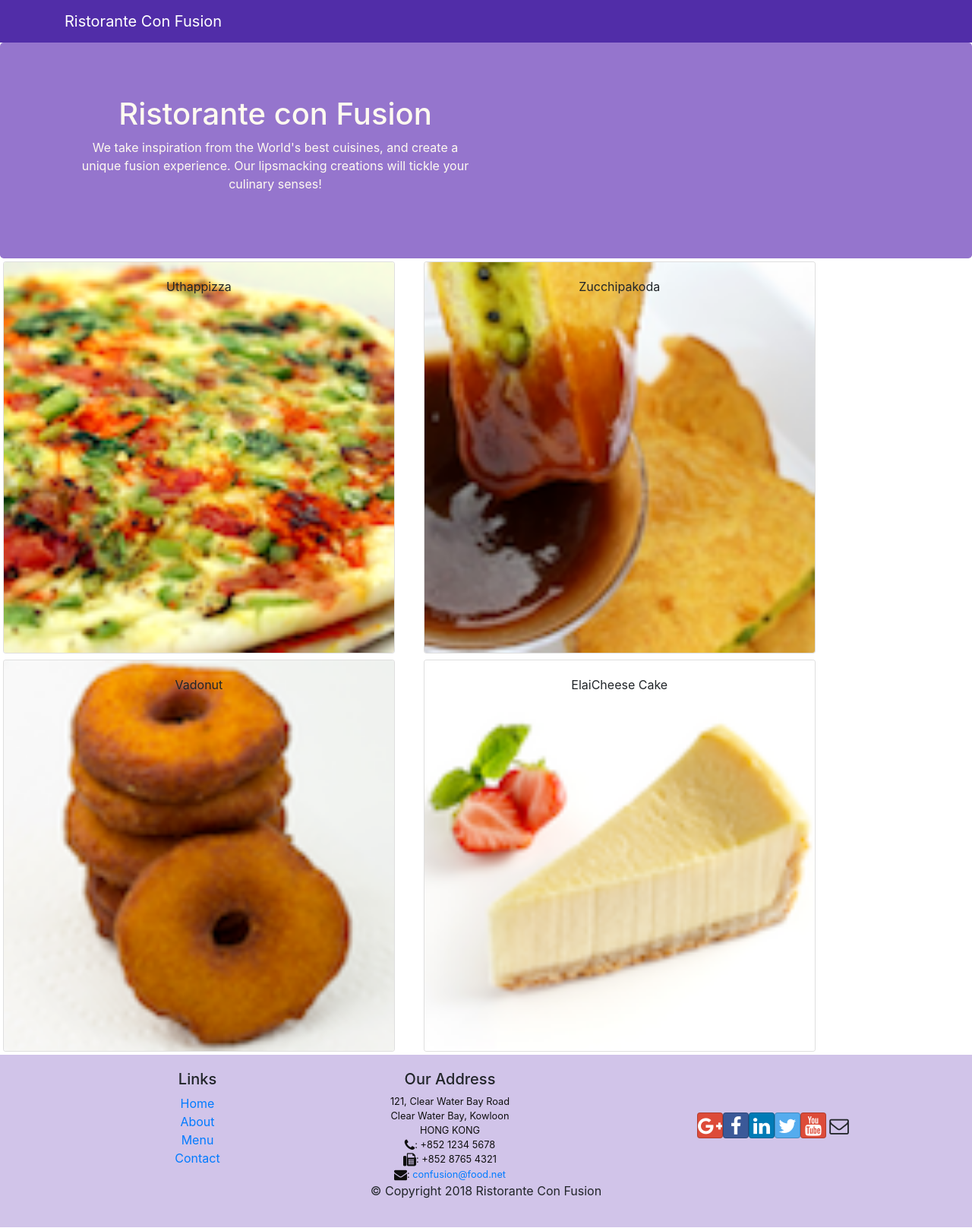
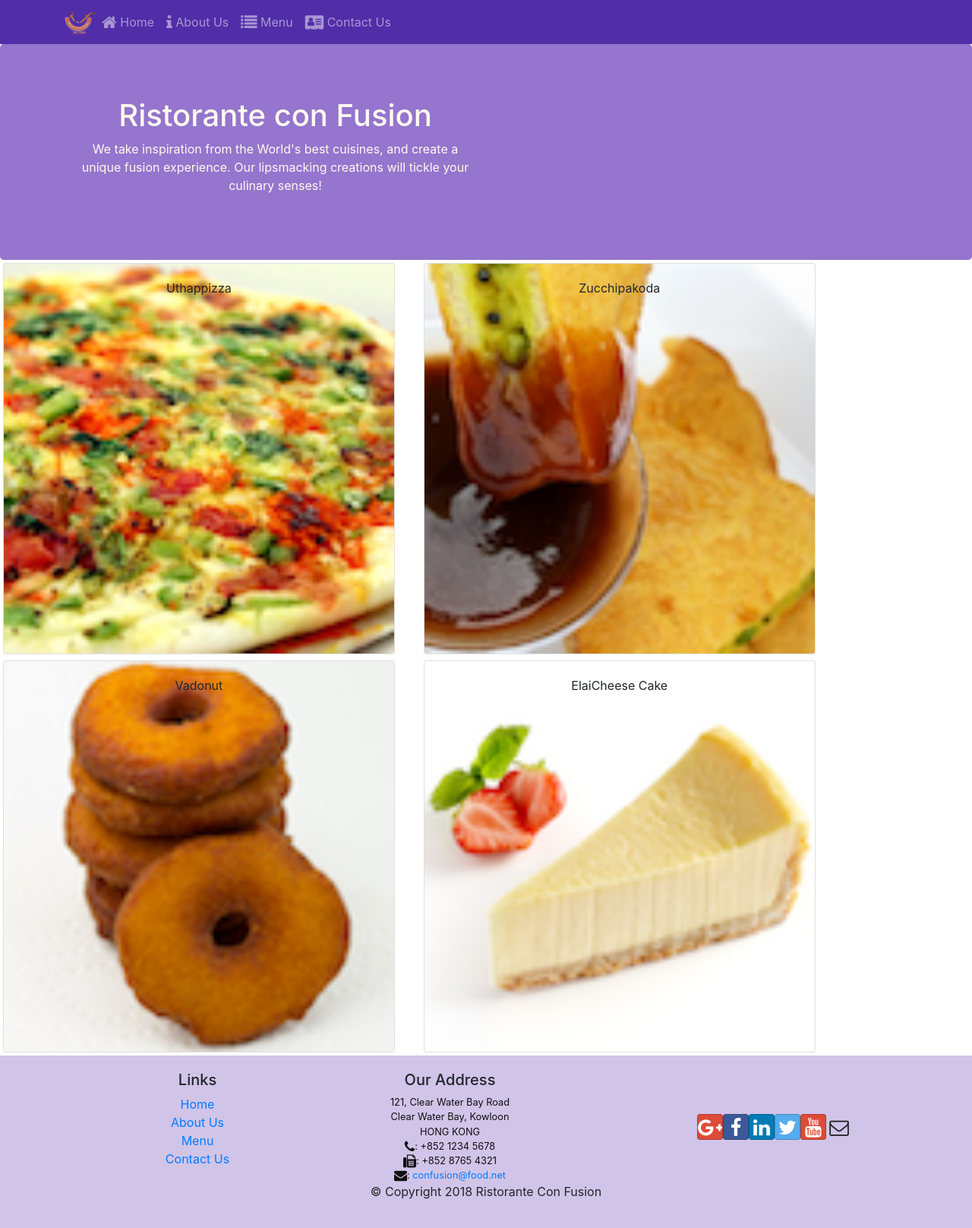
Before and after one commit to afshimono/full_stack_web_dev_react, a React (Create React App) app in the folder React/confusion/: page / in a window 1280 px wide. Shown: the whole page at 76% size. Built offline with nearby package versions, Linux system fonts and the light colour scheme.

Commit message:
React Router

```diff
--- a/React/confusion/src/components/FooterComponent.js
+++ b/React/confusion/src/components/FooterComponent.js
@@ -1,4 +1,5 @@
 import React from 'react';
+import { Link } from 'react-router-dom';
 
 function Footer(props) {
     return(
@@ -8,10 +9,10 @@ function Footer(props) {
                 <div className="col-4 offset-1 col-sm-2">
                     <h5>Links</h5>
                     <ul className="list-unstyled">
-                        <li><a href="#">Home</a></li>
-                        <li><a href="#">About</a></li>
-                        <li><a href="#">Menu</a></li>
-                        <li><a href="contactus.html">Contact</a></li>
+                        <li><Link to='/home'>Home</Link></li>
+                        <li><Link to='/aboutus'>About Us</Link></li>
+                        <li><Link to='/menu'>Menu</Link></li>
+                        <li><Link to='/contactus'>Contact Us</Link></li>
                     </ul>
                 </div>
                 <div className="col-7 col-sm-5">
--- a/React/confusion/src/components/HeaderComponent.js
+++ b/React/confusion/src/components/HeaderComponent.js
@@ -1,13 +1,46 @@
 import React, { Component } from 'react';
-import { Navbar, NavbarBrand, Jumbotron } from 'reactstrap';
+import { Nav, Navbar, NavbarBrand, NavbarToggler, Collapse, NavItem, Jumbotron } from 'reactstrap';
+import { NavLink } from 'react-router-dom';
 
 class Header extends Component {
+    constructor(props) {
+        super(props);
+
+        this.toggleNav = this.toggleNav.bind(this);
+        this.state = {
+          isNavOpen: false
+        };
+      }
+
+      toggleNav() {
+        this.setState({
+          isNavOpen: !this.state.isNavOpen
+        });
+      }
+
     render() {
         return(
-    <React.Fragment>
-      <Navbar dark>
+            <div>
+                <Navbar dark expand="md">
                     <div className="container">
-            <NavbarBrand href="/">Ristorante Con Fusion</NavbarBrand>
+                        <NavbarToggler onClick={this.toggleNav} />
+                        <NavbarBrand className="mr-auto" href="/"><img src='assets/images/logo.png' height="30" width="41" alt='Ristorante Con Fusion' /></NavbarBrand>
+                        <Collapse isOpen={this.state.isNavOpen} navbar>
+                            <Nav navbar>
+                            <NavItem>
+                                <NavLink className="nav-link"  to='/home'><span className="fa fa-home fa-lg"></span> Home</NavLink>
+                            </NavItem>
+                            <NavItem>
+                                <NavLink className="nav-link" to='/aboutus'><span className="fa fa-info fa-lg"></span> About Us</NavLink>
+                            </NavItem>
+                            <NavItem>
+                                <NavLink className="nav-link"  to='/menu'><span className="fa fa-list fa-lg"></span> Menu</NavLink>
+                            </NavItem>
+                            <NavItem>
+                                <NavLink className="nav-link" to='/contactus'><span className="fa fa-address-card fa-lg"></span> Contact Us</NavLink>
+                            </NavItem>
+                            </Nav>
+                        </Collapse>
                     </div>
                 </Navbar>
                 <Jumbotron>
@@ -20,7 +53,7 @@ class Header extends Component {
                         </div>
                     </div>
                 </Jumbotron>
-    </React.Fragment>
+            </div>
         );
     }
 }
--- /dev/null
+++ b/React/confusion/src/components/HomeComponent.js
@@ -0,0 +1,11 @@
+import React from 'react';
+
+function Home(props) {
+    return(
+      <div className="container">
+        <h4>Home</h4>
+      </div>
+    );
+}
+
+export default Home;
--- a/React/confusion/src/components/MainComponent.js
+++ b/React/confusion/src/components/MainComponent.js
@@ -1,10 +1,11 @@
 import React, { Component } from 'react';
-import {Navbar, NavbarBrand} from 'reactstrap'
 import Menu from './MenuComponent'
 import {DISHES} from '../shared/dishes'
 import DishDetail from './DishdetailComponent'
 import Header from './HeaderComponent';
 import Footer from './FooterComponent';
+import Home from './HomeComponent';
+import { Switch, Route, Redirect } from 'react-router-dom';
 
 
 
@@ -13,7 +14,6 @@ class Main  extends Component{
         super(props);
         this.state = {
             dishes: DISHES,
-            selectedDish: null
         }
     }
 
@@ -22,6 +22,13 @@ class Main  extends Component{
     }
 
   render(){
+    const HomePage = () => {
+        return(
+            <Home
+            />
+        );
+      }
+
     return (
         <div className="App">
         <Header />
```
Also changed, not shown: React/confusion/src/App.js (+3 -4 lines). Lines whose indentation alone changed are shown as unchanged.
